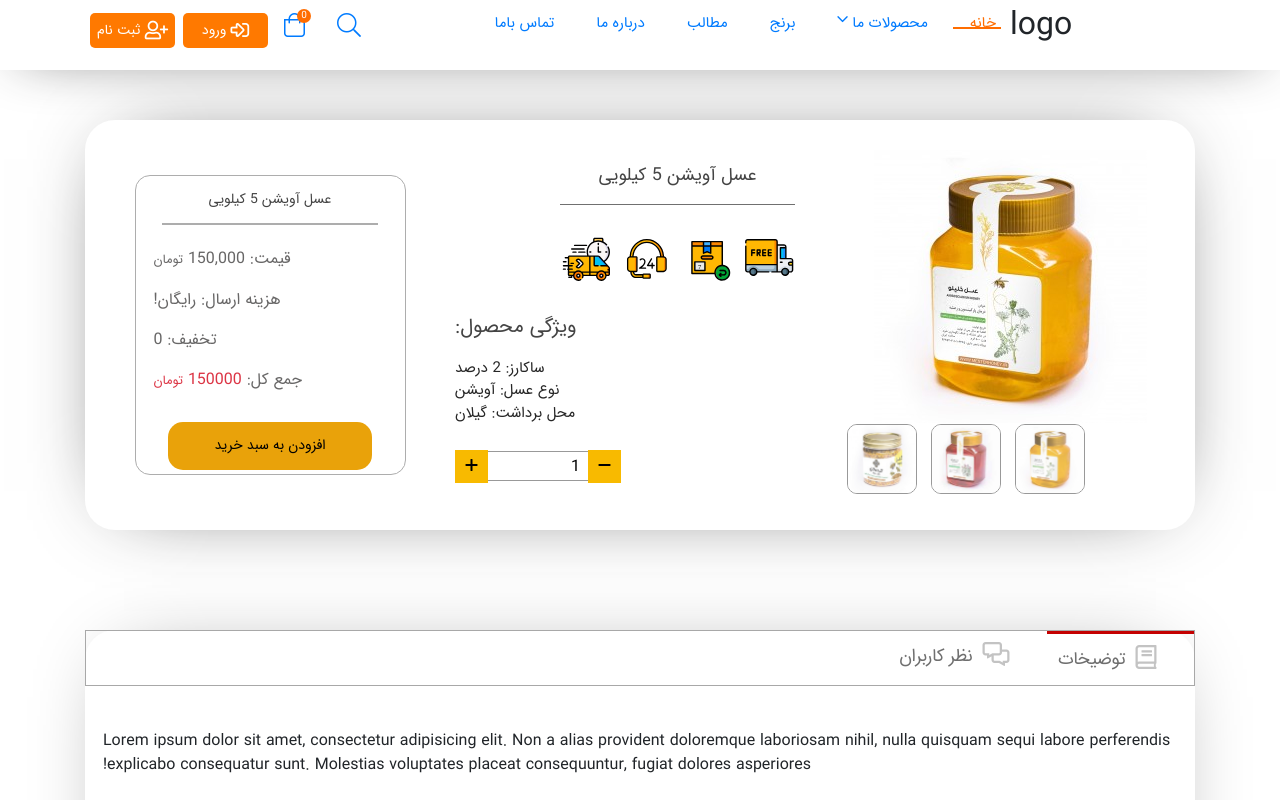
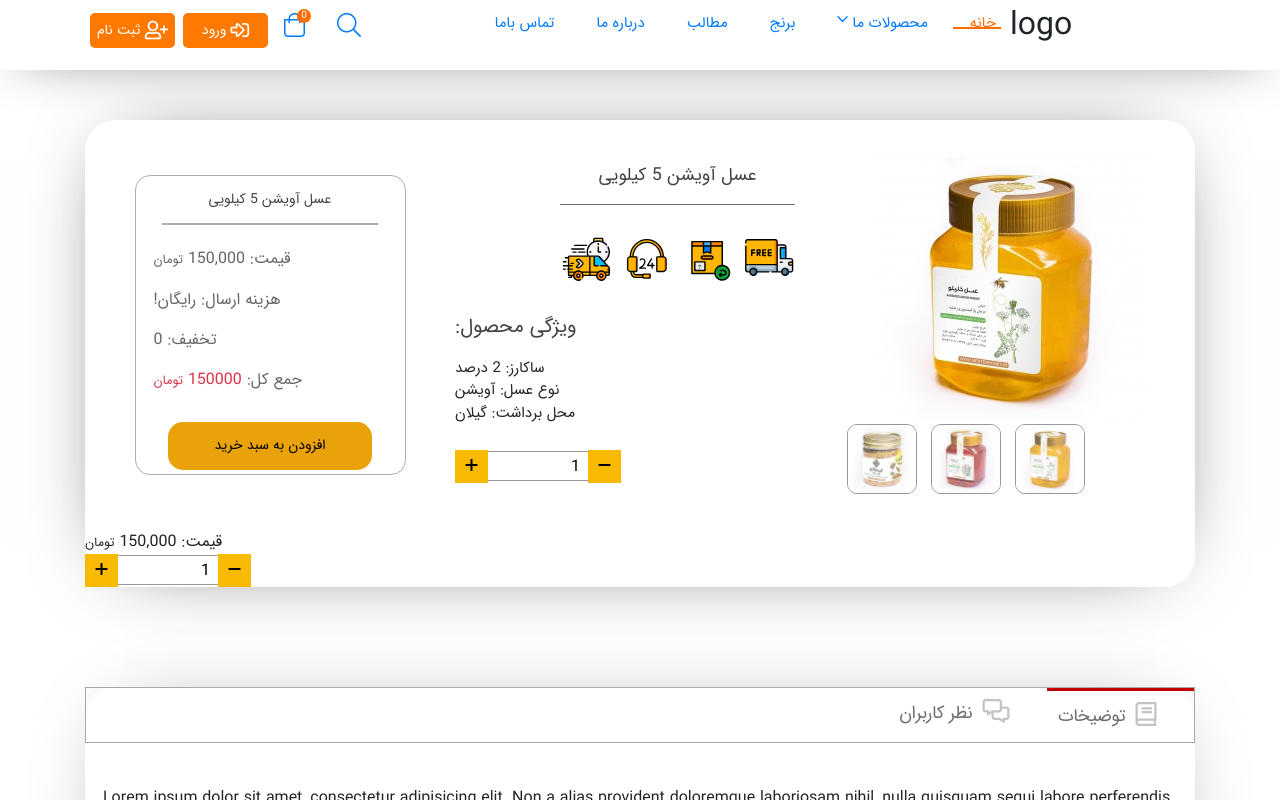
Before and after one commit to miladmohammadi82/afraalian-vue-cli, a Vue app: page /product in a window 1280 px wide. Shown: the top 800 px of the page. Built offline with nearby package versions, Linux system fonts and the light colour scheme.

Commit message:
commit 4

```diff
--- a/src/components/views/productPage.vue
+++ b/src/components/views/productPage.vue
@@ -1,6 +1,7 @@
 <template>
 <br><br><br><br><br>
   <div class="container">
+    <div class="bg-product">
       <div class="product-page-content">
         <div class="gallery-product">
           <div class="gallery-product-item">
@@ -67,6 +68,17 @@
             <button class="btn-add-to-cart-productPage ">افزودن به سبد خرید</button>
           </div>
         </div>
+      </div>
+
+      <div class="price-for-mobile">
+        <li>قیمت: <span>150,000</span> <small>تومان</small></li>
+        <div class="number__container">
+          <button @click="delNumber" class="decrement"><i class="far fa-minus"></i></button>
+          <input v-model="numberProduct" type="text" inputmode="numeric" placeholder="تعداد" />
+          <button @click="addNumber" class="increment"><i class="far fa-plus"></i></button>
+        </div>
+      </div>
+
     </div>
 
 
```
Also changed, not shown: src/css/app.css. Lines whose indentation alone changed are shown as unchanged.
